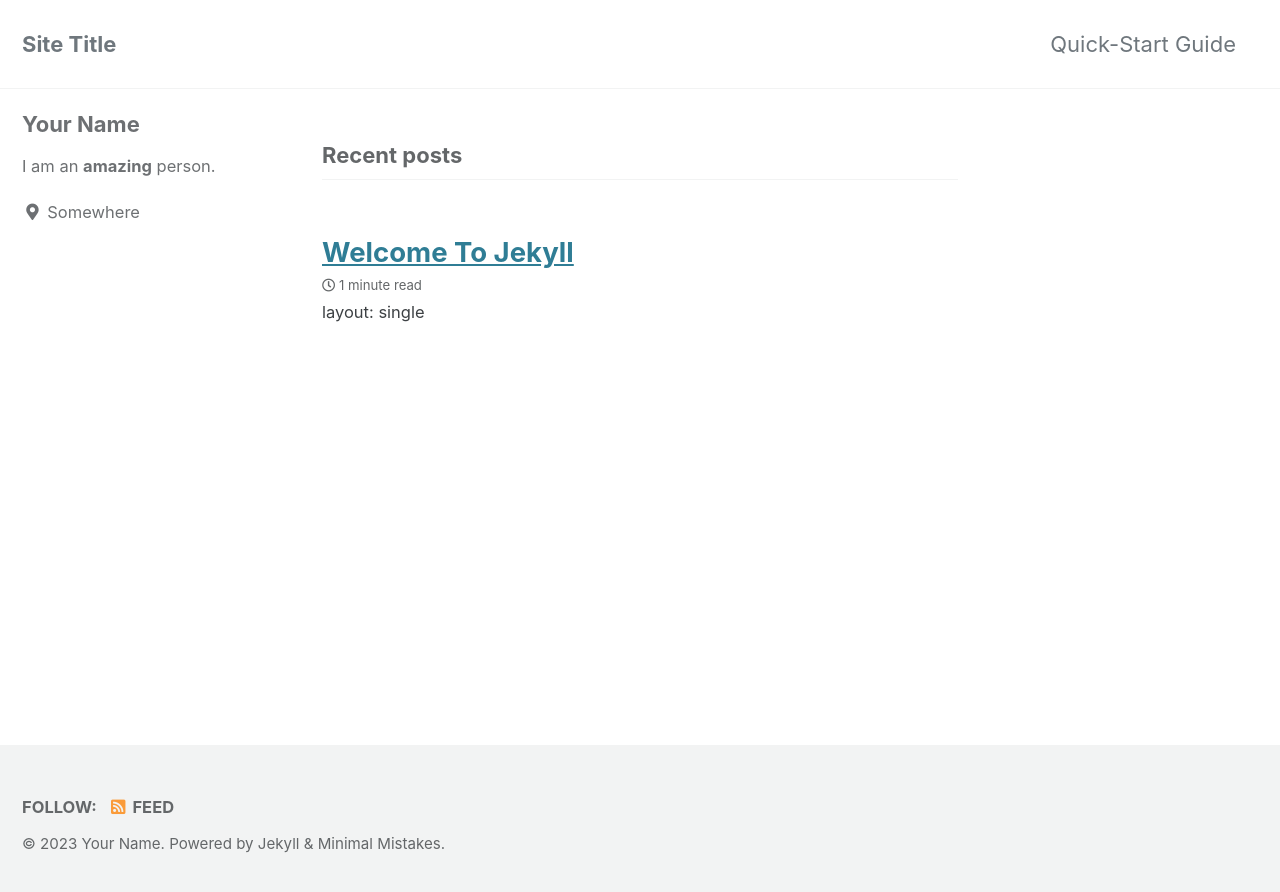
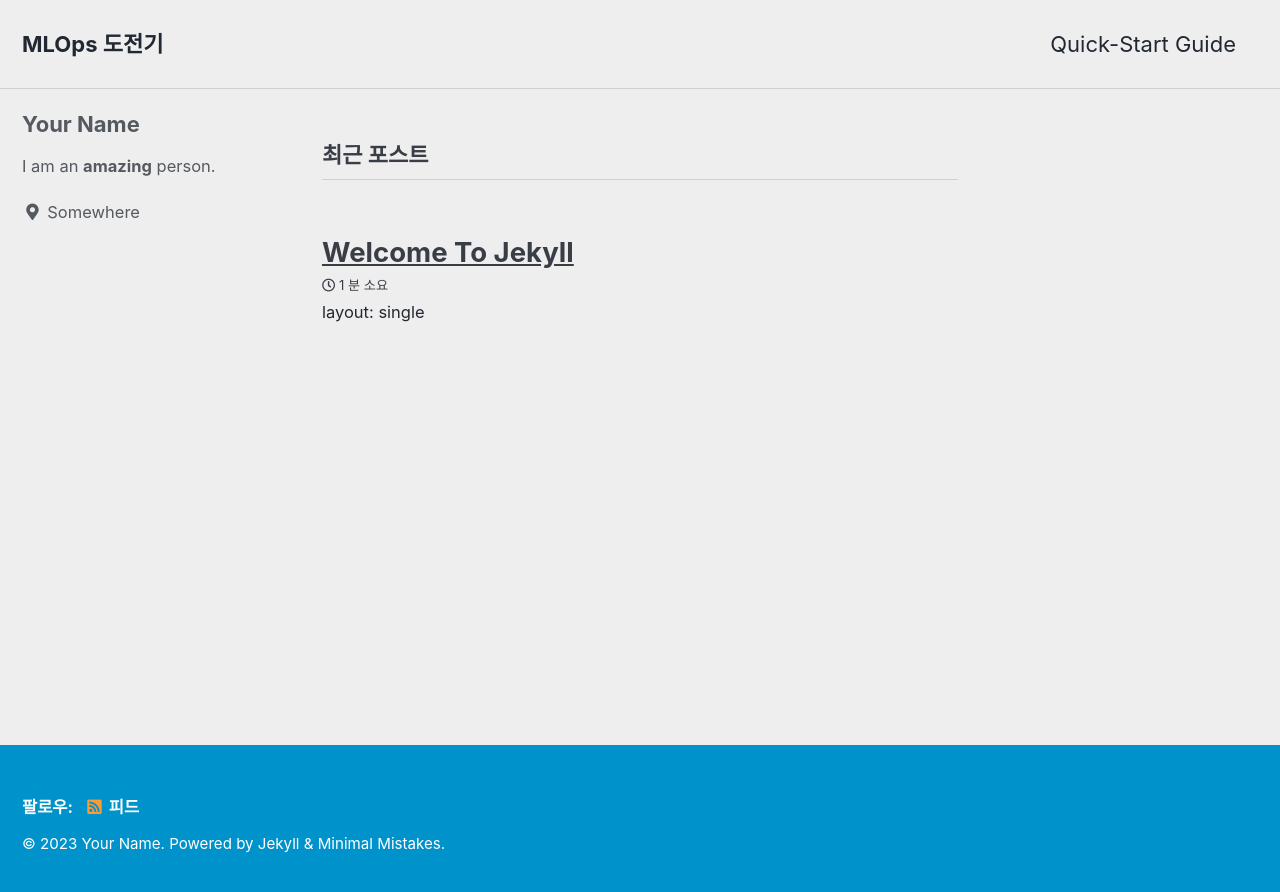
Before and after one commit to rbdenjs/rbdenjs.github.io, a Jekyll site: the page built from index.html, in a window 1280 px wide. Shown: the top 892 px of the page. Built offline with Jekyll 4.4.1, drawn with Linux system fonts in a browser that asks for light colours; cached includes are drawn as plain includes; the list of posts is cut into pages by our own code.

Commit message:
Update _config.yml

```diff
--- a/_config.yml
+++ b/_config.yml
@@ -12,11 +12,11 @@
 
 # theme                  : "minimal-mistakes-jekyll"
 # remote_theme           : "mmistakes/minimal-mistakes"
-minimal_mistakes_skin    : "default" # "air", "aqua", "contrast", "dark", "dirt", "neon", "mint", "plum", "sunrise"
+minimal_mistakes_skin    : "air" # "air", "aqua", "contrast", "dark", "dirt", "neon", "mint", "plum", "sunrise"
 
 # Site Settings
-locale                   : "en-US"
-title                    : "Site Title"
+locale                   : "ko-KR"
+title                    : "MLOps 도전기"
 title_separator          : "-"
 subtitle                 : # site tagline that appears below site title in masthead
 name                     : "Your Name"
```
